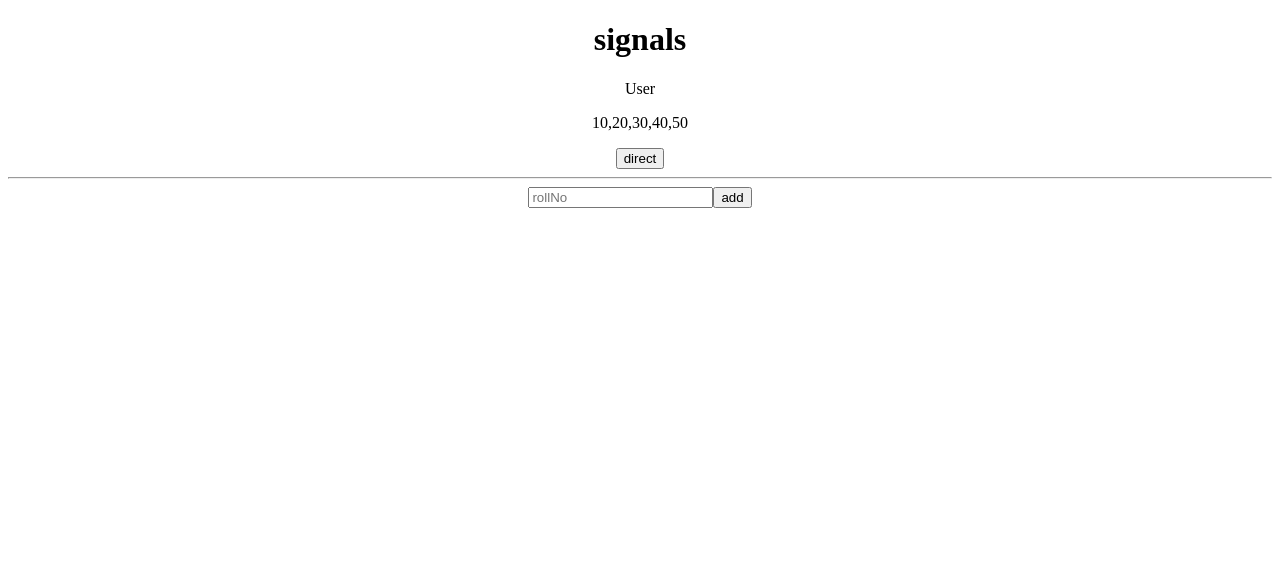
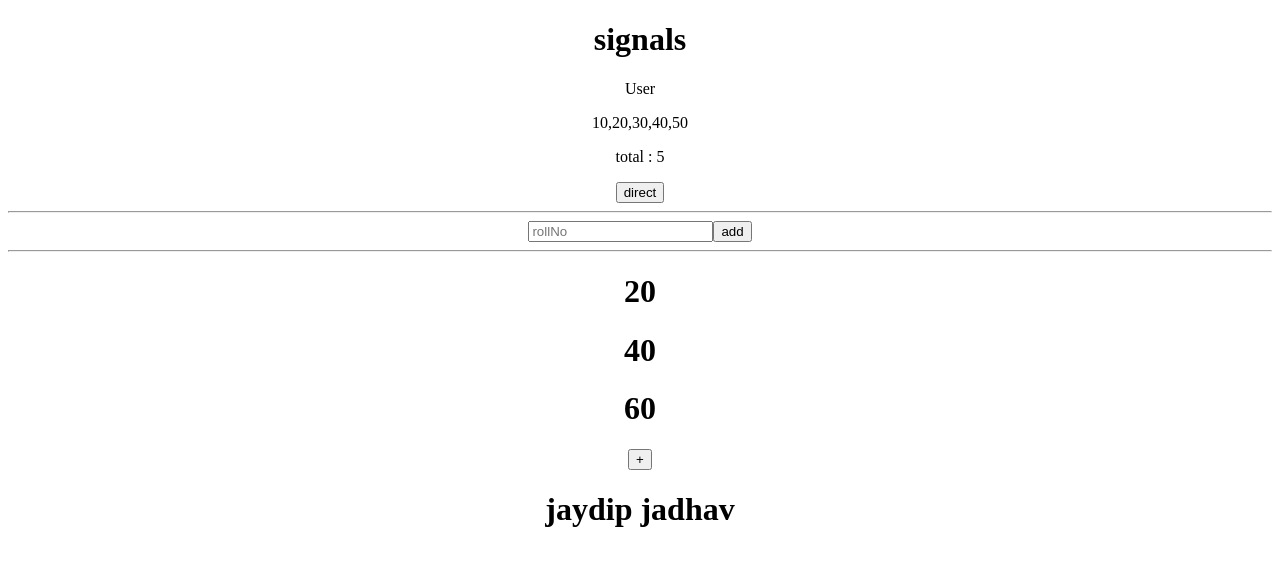
Before and after one commit to JaydipJadhav25/Angular, an Angular app: page / in a window 1280 px wide. Shown: the top 566 px of the page. Built offline with nearby package versions, Linux system fonts and the light colour scheme.

Commit message:
feat: Computed Signals -

```diff
--- a/src/app/signals/signals.html
+++ b/src/app/signals/signals.html
@@ -5,6 +5,7 @@
 
 
 <p>{{rollNo()}}</p>
+<p>total : {{total()}}</p>
 <button (click)="directSet()">direct</button>
 
 
@@ -15,3 +16,14 @@
 
 
 <br>
+
+<hr>
+<h1>{{count()}}</h1>
+
+<h1>{{doubleCount()}}</h1>
+<h1>{{tipleCount()}}</h1>
+
+<button (click)="incress()">+</button>
+
+
+<h1>{{fullName()}}</h1>
--- a/src/app/signals/signals.ts
+++ b/src/app/signals/signals.ts
@@ -1,4 +1,4 @@
-import { Component, signal } from '@angular/core';
+import { Component, computed, signal } from '@angular/core';
 import { single } from 'rxjs';
 
 
@@ -40,6 +40,31 @@ export class Signals {
      this.rollNo.update(num => [...num , Number(val)]);
    }
 
+   //finde total depending on chnage
+   total = computed<number>(()=> this.rollNo().length);
+
+
+   doubleCount = computed<number>(() => this.count() * 2);
+   tipleCount = computed<number>(() => this.count() * 3);
+
+
+
+   incress(){
+    this.count.set(this.count()+1);
+   }
+
+   first = signal<string>("jaydip");
+   last = signal<string>("jadhav");
+
+   fullName = computed<string>(()=>`${this.first()}  ${this.last()}`);
+
+
+
+
+
+
+
+
 
 
 
```
